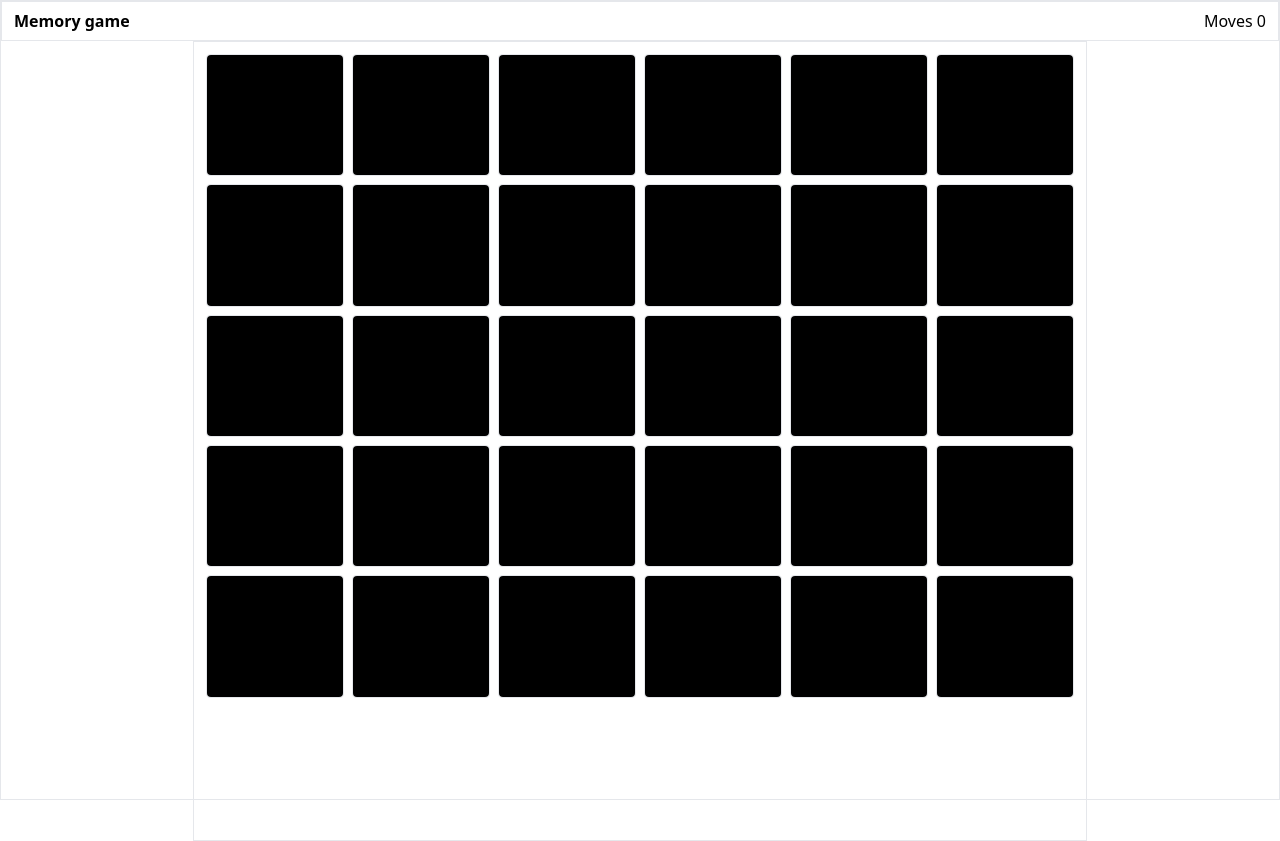
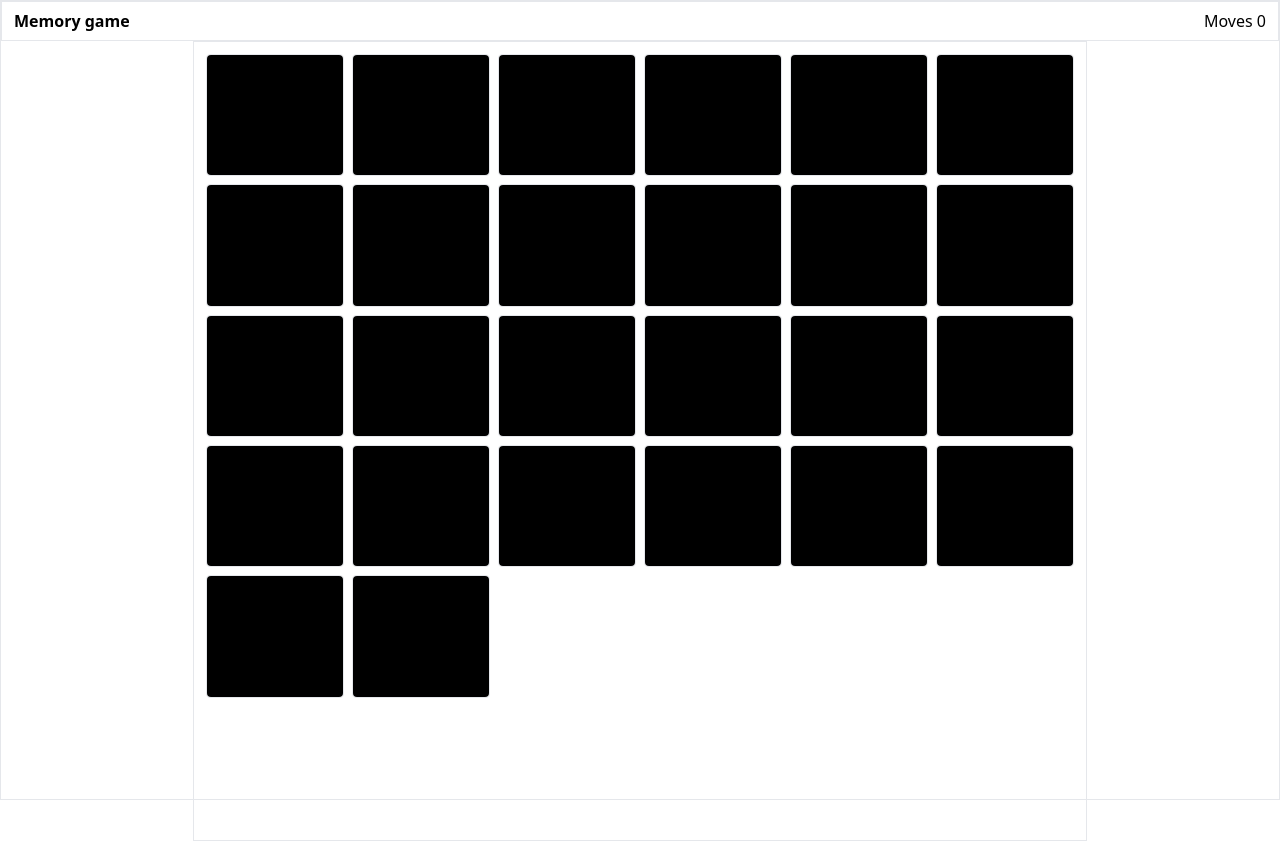
Before and after one commit to chndnnn/MemoryGame, a React (Vite) app: page / in a window 1280 px wide. Built offline with nearby package versions, Linux system fonts and the light colour scheme; what tailwindcss-motion would draw is missing.

Commit message:
changes1

```diff
--- a/src/App.jsx
+++ b/src/App.jsx
@@ -1,74 +1,47 @@
 import { useEffect, useState } from "react";
 import Cards from "./Components/Cards";
+import apple from "/apple.jpg";
+import banana from "/banana.jpg";
+import coconut from "/coconut.jpg";
+import custardapple from "/custardapple.jpg";
+import grapes from "/grapes.jpg";
+import orange from "/orange.jpg";
+import papaya from "/papaya.jpg";
+import pineapple from "/pineaaple.jpg";
+import purplegrapes from "/purplegrapes.jpg";
+import watermelon from "/watermelon.jpg";
+import straw from "/straw.jpg";
+import pear from "/pear.jpg";
+import dragon from "/dragon.jpg";
 
 function App() {
   let [data, setData] = useState([
-    { index: 2, value: 11, show: false, done: false, image: "/apple.jpg" },
-    { index: 1, value: 10, show: false, done: false, image: "/banana.jpg" },
-    { index: 3, value: 12, show: false, done: false, image: "/coconut.jpg" },
-    {
-      index: 4,
-      value: 13,
-      show: false,
-      done: false,
-      image: "/custardapple.jpg",
-    },
-    { index: 5, value: 14, show: false, done: false, image: "/grapes.jpg" },
-    { index: 6, value: 15, show: false, done: false, image: "/orange.jpg" },
-    { index: 7, value: 16, show: false, done: false, image: "/papaya.jpg" },
-    { index: 8, value: 17, show: false, done: false, image: "/pineaaple.jpg" },
-    {
-      index: 9,
-      value: 18,
-      show: false,
-      done: false,
-      image: "/purplegrapes.jpg",
-    },
-    {
-      index: 10,
-      value: 19,
-      show: false,
-      done: false,
-      image: "/watermelon.jpg",
-    },
-    { index: 11, value: 11, show: false, done: false, image: "/apple.jpg" },
-    { index: 12, value: 10, show: false, done: false, image: "/banana.jpg" },
-    { index: 13, value: 12, show: false, done: false, image: "/coconut.jpg" },
-    {
-      index: 14,
-      value: 13,
-      show: false,
-      done: false,
-      image: "/custardapple.jpg",
-    },
-    { index: 15, value: 14, show: false, done: false, image: "/grapes.jpg" },
-    { index: 16, value: 15, show: false, done: false, image: "/orange.jpg" },
-    { index: 17, value: 16, show: false, done: false, image: "/papaya.jpg" },
-    { index: 18, value: 17, show: false, done: false, image: "/pineaaple.jpg" },
-    {
-      index: 19,
-      value: 18,
-      show: false,
-      done: false,
-      image: "/purplegrapes.jpg",
-    },
-    {
-      index: 20,
-      value: 19,
-      show: false,
-      done: false,
-      image: "/watermelon.jpg",
-    },
-    { index: 21, value: 16, show: false, done: false, image: "/papaya.jpg" },
-    { index: 22, value: 17, show: false, done: false, image: "/pineaaple.jpg" },
-    { index: 23, value: 16, show: false, done: false, image: "/papaya.jpg" },
-    { index: 24, value: 17, show: false, done: false, image: "/pineaaple.jpg" },
-    { index: 25, value: 21, show: false, done: false, image: "/straw.jpg" },
-    { index: 26, value: 21, show: false, done: false, image: "/straw.jpg" },
-    { index: 27, value: 22, show: false, done: false, image: "/pear.jpg" },
-    { index: 28, value: 22, show: false, done: false, image: "/pear.jpg" },
-    { index: 29, value: 23, show: false, done: false, image: "/dragon.jpg" },
-    { index: 30, value: 23, show: false, done: false, image: "/dragon.jpg" },
+    { index: 1, value: 10, show: false, done: false, image: banana },
+    { index: 2, value: 11, show: false, done: false, image: apple },
+    { index: 3, value: 12, show: false, done: false, image: coconut },
+    { index: 4, value: 13, show: false, done: false, image: custardapple },
+    { index: 5, value: 14, show: false, done: false, image: grapes },
+    { index: 6, value: 15, show: false, done: false, image: orange },
+    { index: 7, value: 16, show: false, done: false, image: papaya },
+    { index: 8, value: 17, show: false, done: false, image: pineapple },
+    { index: 9, value: 18, show: false, done: false, image: purplegrapes },
+    { index: 10, value: 19, show: false, done: false, image: watermelon },
+    { index: 11, value: 10, show: false, done: false, image: banana },
+    { index: 12, value: 11, show: false, done: false, image: apple },
+    { index: 13, value: 12, show: false, done: false, image: coconut },
+    { index: 14, value: 13, show: false, done: false, image: custardapple },
+    { index: 15, value: 14, show: false, done: false, image: grapes },
+    { index: 16, value: 15, show: false, done: false, image: orange },
+    { index: 17, value: 16, show: false, done: false, image: papaya },
+    { index: 18, value: 17, show: false, done: false, image: pineapple },
+    { index: 19, value: 18, show: false, done: false, image: purplegrapes },
+    { index: 20, value: 19, show: false, done: false, image: watermelon },
+    { index: 21, value: 20, show: false, done: false, image: straw },
+    { index: 22, value: 20, show: false, done: false, image: straw },
+    { index: 23, value: 21, show: false, done: false, image: pear },
+    { index: 24, value: 21, show: false, done: false, image: pear },
+    { index: 25, value: 22, show: false, done: false, image: dragon },
+    { index: 26, value: 22, show: false, done: false, image: dragon },
   ]);
 
   useEffect(() => {
```
